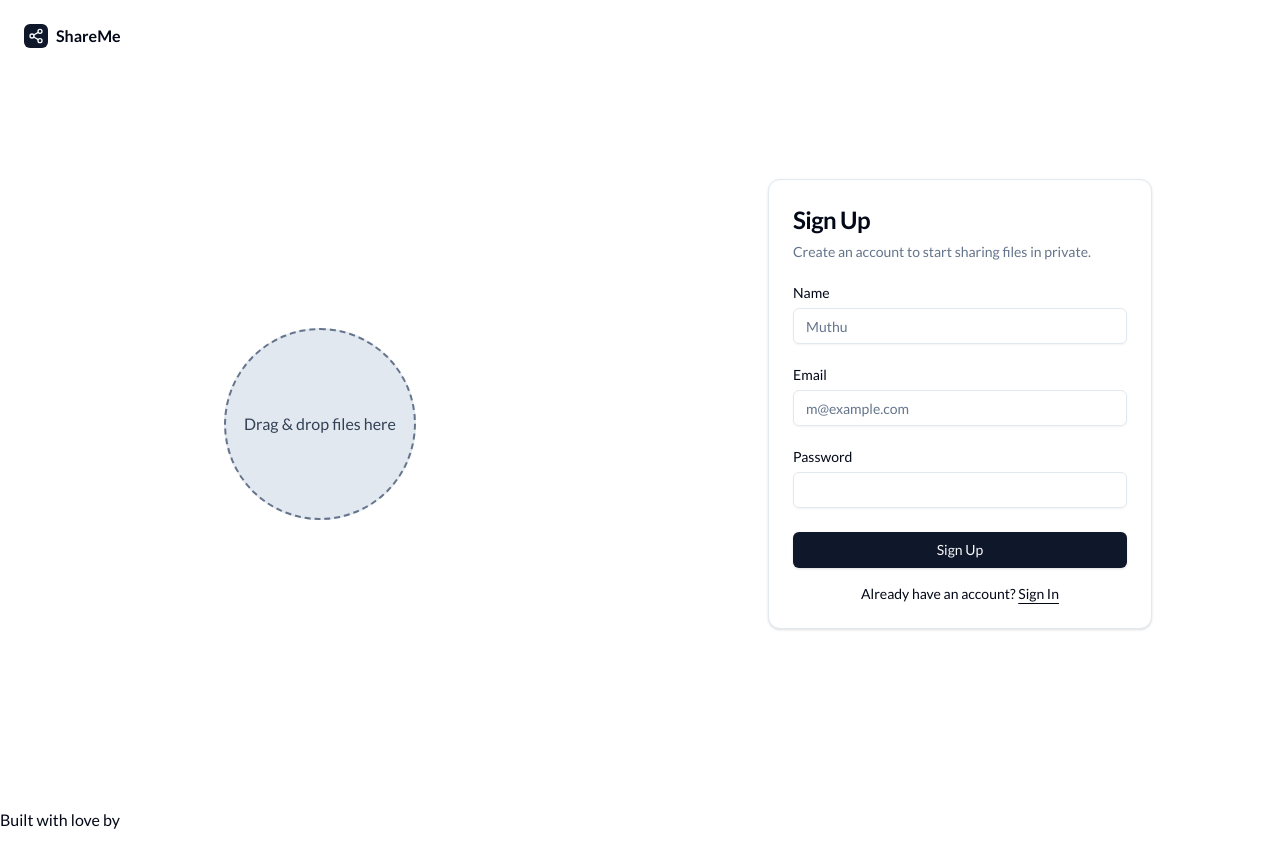
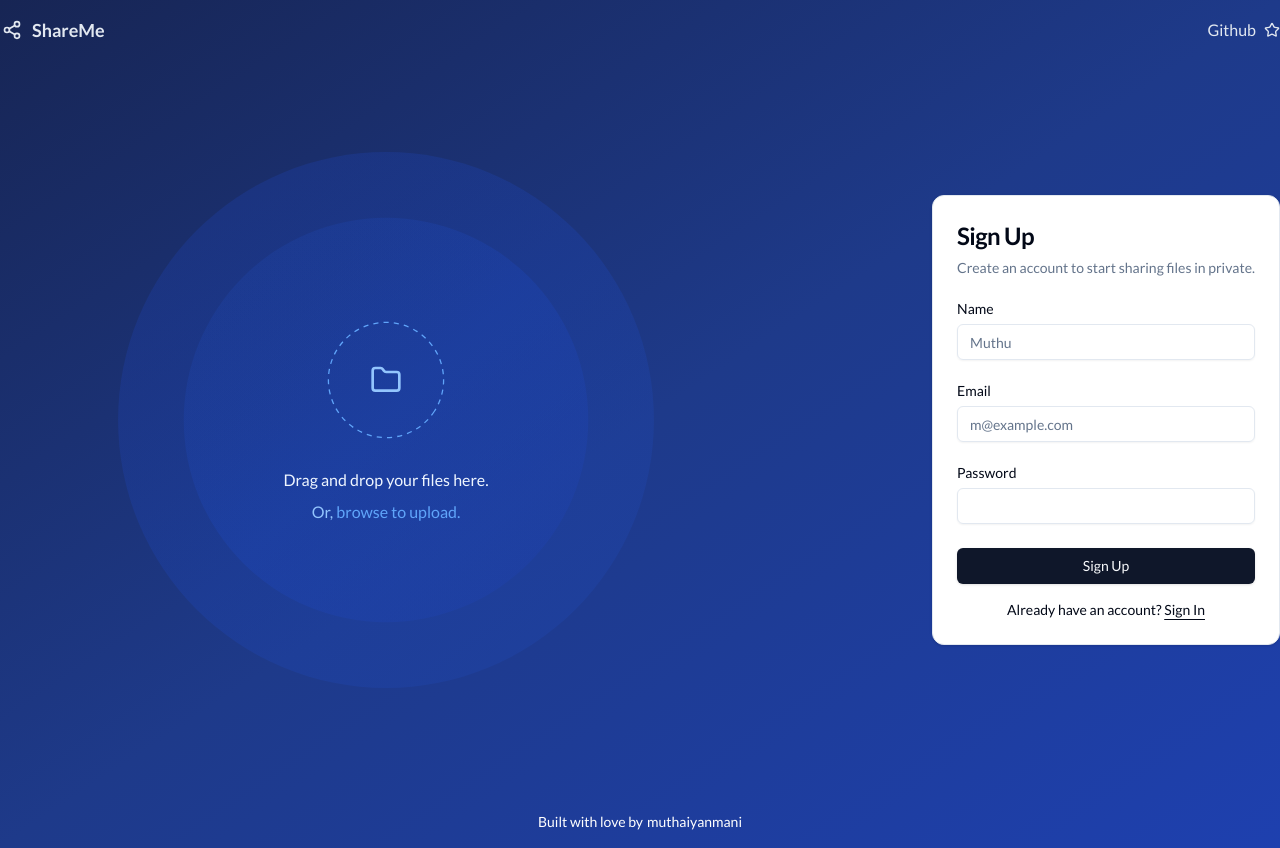
Before and after one commit to muthaiyanmani/shareme, a Next.js app: page / in a window 1280 px wide. Built offline with nearby package versions, Linux system fonts and the light colour scheme.

Commit message:
chore: added dnd background animation

```diff
--- a/app/layout.tsx
+++ b/app/layout.tsx
@@ -2,6 +2,8 @@ import type { Metadata } from "next";
 import { Lato } from "next/font/google";
 import { ThemeProvider } from "@/components/theme-provider"
 import "./globals.css";
+import Header from "@/components/header";
+import Footer from "@/components/footer";
 
 const lato = Lato({
   weight: ["300", "400", "700"],
@@ -24,14 +26,18 @@ export default function RootLayout({
   return (
     <html lang="en">
       <body
-        className={`${lato.className} antialiased`}
+        className={`${lato.className} antialiased bg-gradient-to-br from-blue-950 via-blue-900 to-blue-800`}
       >
         <ThemeProvider
           attribute="class"
           defaultTheme="system"
           disableTransitionOnChange
         >
-          {children}
+         <div className="md:max-w-7xl mx-auto flex flex-col min-h-screen">
+         <Header />
+          <main className="flex-grow w-full">{children}</main>
+         <Footer />
+         </div>
         </ThemeProvider>
       </body>
     </html>
--- a/app/page.tsx
+++ b/app/page.tsx
@@ -9,32 +9,14 @@ import Link from "next/link";
 export default function HomePage() {
   return (
     <>
-      <div className="grid min-h-svh lg:grid-cols-2">
-        <div className="flex flex-col gap-4 p-4 md:p-6 ">
-          <div className="flex justify-center gap-2 md:justify-start">
-            <Link href="/" className="flex items-center gap-2 font-medium">
-              <div className="flex h-6 w-6 items-center justify-center rounded-md bg-primary text-primary-foreground">
-                <Share2 className="size-4" />
-              </div>
-              <h2 className="font-bold">ShareMe</h2>
-            </Link>
-          </div>
-          <div className="relative  md:h-[600px] lg:h-[720px]  block">
-            <UploadFile />
-          </div>
+      <div className="flex items-center flex-wrap justify-center py-10 lg:py-20">
+        <div className="flex-1 lg:mr-40 flex p-2">
+          <UploadFile />
         </div>
-
-        <div className="flex min-h-svh w-full items-center justify-center p-6 md:p-10">
-          <div className="w-full max-w-sm">
-            <LoginForm />
-          </div>
+        <div className="hidden md:block">
+          <LoginForm />
         </div>
-
       </div>
-
-      <footer>
-        <p>Built with love by</p>
-      </footer>
     </>
   );
 }
--- /dev/null
+++ b/components/footer.tsx
@@ -0,0 +1,7 @@
+
+
+export default function Footer() {
+    return <footer className="justify-center p-2 lg:p-4 gap-1 flex text-sm text-white mt-4">
+        <p>Built with love by</p> <a target="_blank" href="https://muthaiyan.pro">muthaiyanmani</a>
+    </footer>
+}
--- /dev/null
+++ b/components/header.tsx
@@ -0,0 +1,16 @@
+import {  Share2, Star } from "lucide-react";
+import Link from "next/link";
+
+
+export default function Header() {
+    return <div className="flex justify-between items-center py-4 text-slate-200">
+        <Link href="/" className="flex items-center gap-2 font-medium">
+            <div className="flex h-6 w-6 items-center justify-center rounded-md ">
+                <Share2 className="size-5" />
+            </div>
+            <h2 className="font-bold  md:text-lg">ShareMe</h2>
+        </Link>
+
+        <a href="#" className="flex items-center gap-2">Github <Star className="w-4 h-4"/></a>
+    </div>
+}
--- a/components/upload-file.tsx
+++ b/components/upload-file.tsx
@@ -1,9 +1,9 @@
 "use client"
 import React, { useCallback, useState } from 'react';
 import { useDropzone } from 'react-dropzone';
-import { motion } from 'framer-motion';
+import { AnimatePresence, motion } from 'framer-motion';
 import { useRouter } from 'next/navigation'
-import { Check, CircleX, Copy, Link, Upload } from 'lucide-react';
+import { Check, CircleX, Copy, Folder, Link, Upload } from 'lucide-react';
 import { AlertDialog, AlertDialogCancel, AlertDialogContent, AlertDialogFooter, AlertDialogHeader, AlertDialogTitle } from './ui/alert-dialog';
 import { AlertDialogDescription } from '@radix-ui/react-alert-dialog';
 import { Card, CardContent, CardHeader, CardTitle } from './ui/card';
@@ -11,6 +11,7 @@ import { Input } from './ui/input';
 import { Button } from './ui/button';
 import { cn } from '@/lib/utils';
 import { Progress } from './ui/progress';
+import { formatFileSize } from '@/lib/format-size';
 
 
 export default function UploadFile() {
@@ -28,7 +29,10 @@ export default function UploadFile() {
     try {
       await navigator.clipboard.writeText(shareLink)
       setCopied(true)
-      setTimeout(() => setCopied(false), 2000) // Reset copied state after 2 seconds
+      setTimeout(() => {
+        setCopied(false);
+        // setOpenDialog(false)
+      }, 2000) // Reset copied state after 2 seconds
     } catch (err) {
       console.error("Failed to copy text: ", err)
     }
@@ -88,50 +92,110 @@ export default function UploadFile() {
   }
 
   return (
-    <div className="flex justify-center rounded-full items-center h-full flex-col">
-      <motion.div
+    <div className=" w-full flex flex-col items-center justify-center p-4">
+
+      <div
         {...getRootProps()}
-        className={`w-48 h-48 rounded-full border-2 border-dashed border-slate-500 flex justify-center items-center cursor-pointer bg-slate-200 relative overflow-hidden ${isUploading ? 'pointer-events-none opacity-50' : ''}`}
-        animate={{
-          scale: isDragging ? 1.1 : 1,
-          borderWidth: isDragging ? '4px' : '2px',
-        }}
-        transition={{ duration: 0.3 }}
+        className="relative w-full max-w-lg aspect-square flex flex-col items-center justify-center cursor-pointer"
       >
-        <input disabled={openDialog} type='file' {...getInputProps()} />
-        {
-          isUploading ? (
-            <div className="absolute w-full h-full bg-slate-200 bg-opacity-70 flex justify-center items-center flex-col gap-4">
-              <div className='flex'>
-                <Upload />
-                <p className="text-slate-800 ml-2 font-medium">Uploading</p>
-              </div>
-              <div className='w-full px-4 lg:px-8 flex items-center gap-2'>
-                <Progress value={progress} />
-                <p className="text-slate-800 ml-2 font-medium">{progress}%</p>
-              </div>
+        <input disabled={openDialog} {...getInputProps()} />
+
+        {/* Animated circles background */}
+        <div className="absolute inset-0 flex items-center justify-center">
+          <motion.div
+            className="w-full h-full rounded-full bg-gradient-to-br from-blue-800/30 via-blue-700/20 to-blue-600/10"
+            animate={{ scale: [1, 1.1, 1] }}
+            transition={{ duration: 8, repeat: Number.POSITIVE_INFINITY }}
+          />
+          <motion.div
+            className="absolute w-3/4 h-3/4 rounded-full bg-gradient-to-tl from-blue-800/30 via-blue-700/20 to-blue-600/10"
+            animate={{ scale: [1.1, 1, 1.1] }}
+            transition={{ duration: 8, repeat: Number.POSITIVE_INFINITY }}
+          />
+        </div>
+
+        {/* Dotted circle and content */}
+        <div className="relative z-10 flex flex-col items-center">
+          <div className="relative">
+
+            <svg className="w-32 h-32 text-blue-600" viewBox="0 0 100 100">
+              <motion.circle
+                cx="50"
+                cy="50"
+                r="45"
+                fill="none"
+                stroke="#60a5fa"
+                strokeWidth="1"
+                strokeDasharray="4 4"
+                animate={{ rotate: 360 }}
+                transition={{ duration: 60, repeat: Number.POSITIVE_INFINITY, ease: "linear" }}
+                className="origin-center"
+              />
+            </svg>
+
+            <div className="absolute inset-0 flex items-center justify-center">
+              <Folder className="w-8 h-8 text-blue-300" />
             </div>
-          ) : isDragging ? (
-            <p className="text-slate-800 font-medium">Drop the files here...</p>
-          ) : (
-            <p className="text-slate-700 font-medium">Drag & drop files here</p>
-          )
-        }
+          </div>
+
+          <div className="mt-6 text-center">
+            {isUploading ? (
+              <div className='text-white text-center'>
+
+                {!!uploadedFiles.length &&
+                  <div className="mt-5 text-center">
+                    <ul className="list-none p-0">
+                      {uploadedFiles.map((file, index) => (
+                        <li key={index} className="flex items-center gap-1 overflow-hidden">
+                         <span className="truncate block w-24 md:w-40">{file.name}</span>
+                         <span className="text-xs text-gray-400">({formatFileSize(file.size)})</span>
+                        </li>
+                      ))}
+                    </ul>
+                  </div>
+                }
+                <p className='my-2'>Uploading... </p>
+                <Progress value={progress} className='bg-white' />
+              </div>) : <><p className="text-blue-50 text-md mb-2">Drag and drop your files here.</p>
+              <p className="text-blue-300">
+                Or,{" "}
+                <button className="text-blue-400 hover:text-blue-300 hover:underline focus:outline-none transition-colors">
+                  browse to upload.
+                </button>
+              </p>
+            </>
+            }
+          </div>
+        </div>
+
+
+        {/* Drag overlay */}
+        <AnimatePresence>
+          {isDragging && (
+            <motion.div
+              initial={{ opacity: 0 }}
+              animate={{ opacity: 1 }}
+              exit={{ opacity: 0 }}
+              className="absolute inset-0 bg-blue-400/10 rounded-full z-20"
+            />
+          )}
+        </AnimatePresence>
+
 
         <AlertDialog open={openDialog} >
           <AlertDialogContent>
             <AlertDialogHeader>
               <div className='flex items-center justify-between'>
-              <AlertDialogTitle>Share the link</AlertDialogTitle>
-              <CircleX onClick={closeModal} className='cursor-pointer'/>
+                <AlertDialogTitle>Share the link</AlertDialogTitle>
+                <CircleX onClick={closeModal} className='cursor-pointer' />
               </div>
+
               <AlertDialogDescription>
                 <p className='text-sm'>Copy the link below and share it with your friends</p>
-
                 <br />
 
                 <div className="flex items-center space-x-2 mt-2">
-                  <Input type="text" value={shareLink} className="flex-grow" disabled />
+                <Input type="text" value={shareLink} className="flex-grow" disabled />
                   <Button
                     onClick={copyToClipboard}
                     variant={"default"}
@@ -143,67 +207,10 @@ export default function UploadFile() {
                 </div>
               </AlertDialogDescription>
             </AlertDialogHeader>
+
           </AlertDialogContent>
-
         </AlertDialog>
-
-        {/* Expanding Rings Animation */}
-        {isDragging && (
-          <>
-            <motion.div
-              className="absolute w-full h-full rounded-full border-2 border-slate-500"
-              animate={{
-                scale: 2,
-                opacity: 0,
-              }}
-              transition={{
-                duration: 2,
-                repeat: Infinity,
-                ease: 'easeInOut',
-              }}
-            />
-            <motion.div
-              className="absolute w-full h-full rounded-full border-2 border-slate-500"
-              animate={{
-                scale: 3,
-                opacity: 0,
-              }}
-              transition={{
-                duration: 2,
-                repeat: Infinity,
-                ease: 'easeInOut',
-                delay: 0.5,
-              }}
-            />
-            <motion.div
-              className="absolute w-full h-full rounded-full border-2 border-slate-500"
-              animate={{
-                scale: 4,
-                opacity: 0,
-              }}
-              transition={{
-                duration: 2,
-                repeat: Infinity,
-                ease: 'easeInOut',
-                delay: 1,
-              }}
-            />
-          </>
-        )}
-      </motion.div>
-
-      {!!uploadedFiles.length &&
-        <div className="mt-5 text-center">
-          <h4 className="text-slate-800">Uploaded File:</h4>
-          <ul className="list-none p-0">
-            {uploadedFiles.map((file, index) => (
-              <li key={index} className="text-slate-700">
-                {file.name}
-              </li>
-            ))}
-          </ul>
-        </div>
-      }
+      </div>
     </div>
   );
 };
--- /dev/null
+++ b/lib/format-size.ts
@@ -0,0 +1,7 @@
+export function formatFileSize(bytes: number): string {
+    if (bytes === 0) return "0 Bytes"
+    const k = 1024
+    const sizes = ["Bytes", "KB", "MB", "GB", "TB"]
+    const i = Math.floor(Math.log(bytes) / Math.log(k))
+    return Number.parseFloat((bytes / Math.pow(k, i)).toFixed(2)) + " " + sizes[i]
+  }
```
Also changed, not shown: components/shared/footer.tsx (deleted), components/shared/header.tsx (deleted).
